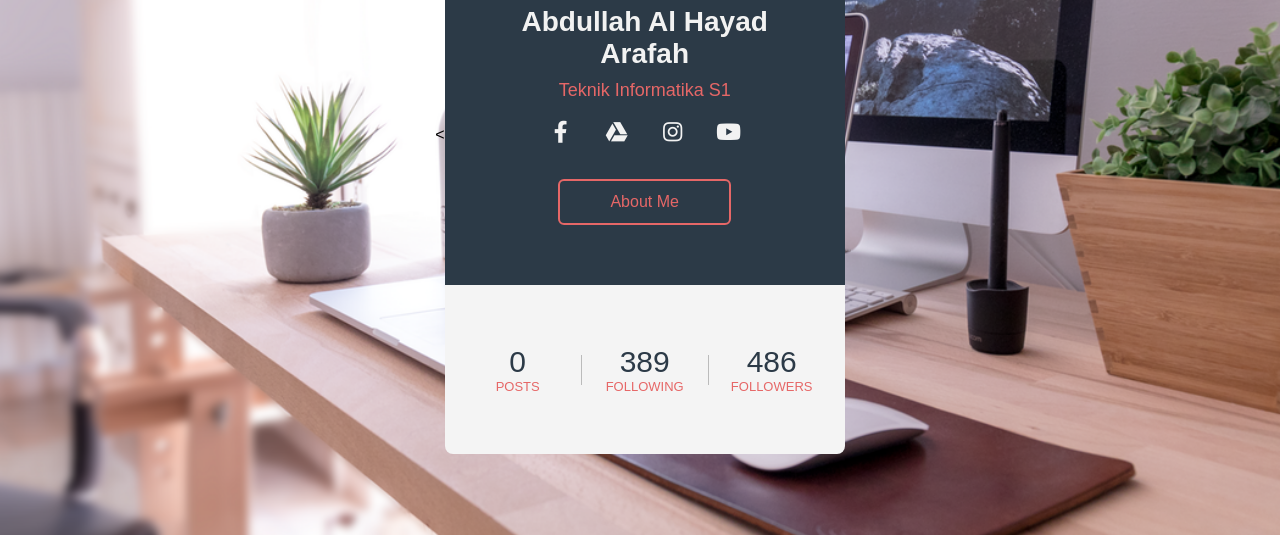
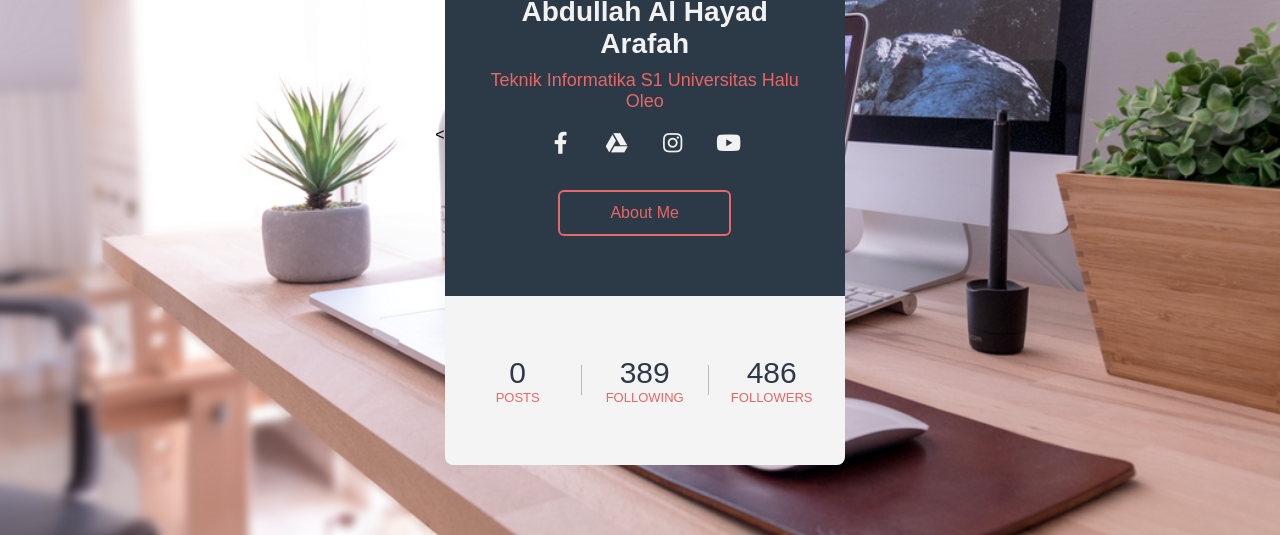
Before and after one commit to abdullah2810/coba-2, a plain HTML site: page index.html in a window 1280 px wide. Shown: the part 265-800 px from the top of the page. Drawn offline with Linux system fonts and the light colour scheme.

Commit message:
engubah file index.html

```diff
--- a/index.html
+++ b/index.html
@@ -15,7 +15,7 @@
         <img src="gambar/pic.jpeg" alt="">
       </div>
       <div class="name">Abdullah Al Hayad Arafah</div>
-      <div class="desc">Teknik Informatika S1</div>
+      <div class="desc">Teknik Informatika S1 Universitas Halu Oleo</div>
       <div class="sm">
         <a href="https://www.facebook.com/" target="_blank" class="fab fa-facebook-f"></a>
         <a href="https://drive.google.com/drive/u/2/folders/1y2hzpeQ3CBx-Hc-0NLC7O66qa0EgKVhf" target="_blank" class="fab fa-google-drive"></a>
```
